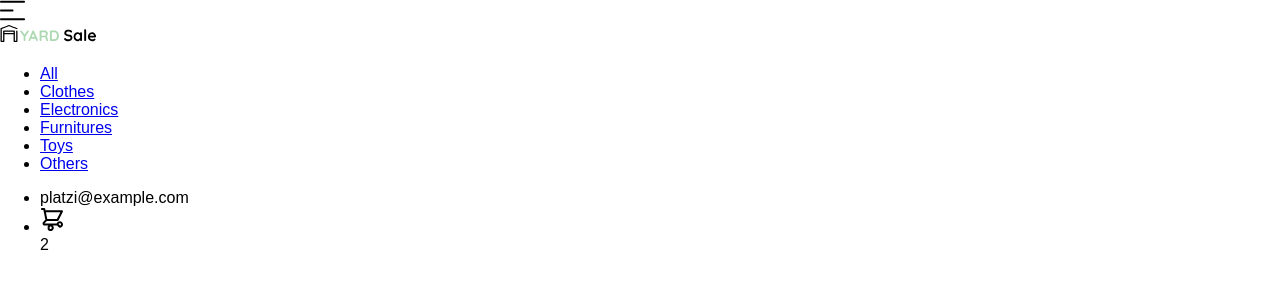
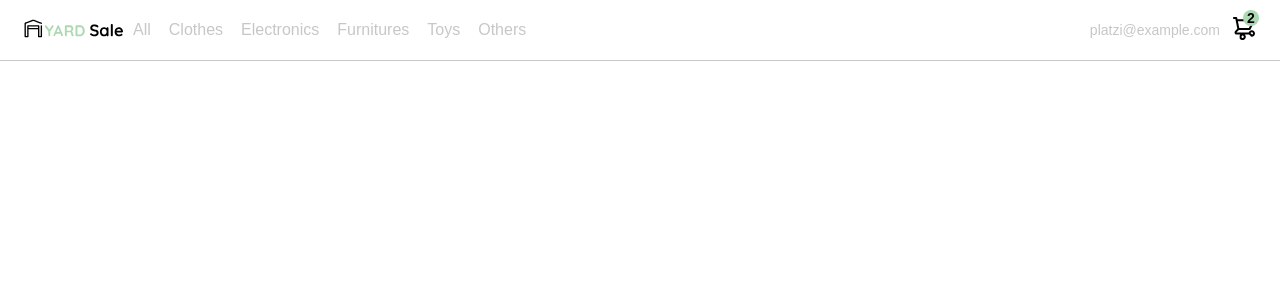
Before and after one commit to Adrianadc-Dev/Front_Pz, a plain HTML site: page nav.html in a window 1280 px wide. Drawn offline with Linux system fonts and the light colour scheme.

Commit message:
se agregan estilos al nav y se hace el diseño responsive

```diff
--- a/nav.html
+++ b/nav.html
@@ -23,11 +23,96 @@
             margin:0;
             font-family: "Quicksand", sans-serif;
         }
+        nav{
+            display: flex;
+            padding: 0 24px;
+            /* width: 100%; */
+            justify-content: space-between;
+            padding: 0 24px;
+            border-bottom: 1px solid var(--very-light-pink);
+
+
+        }
+        .menu{
+            display: none;
+
+        }
+        .logo{
+            width: 100px;
+
+        }
+        .navbar-left{
+            display: flex;
+        }
+        .navbar-left ul {
+            margin-left: 12px;
+        }
+        .navbar-left ul, .navbar-right ul{
+            list-style: none;
+            padding: 0;
+            margin: 0;
+            display: flex;
+            align-items: center;
+            height: 60px;
+
+
+        }
+        .navbar-left ul a, .navbar-right ul a{
+            text-decoration: none;
+            color: var(--very-light-pink);
+            border: 1px solid var(--white);
+            padding: 8px;
+            border-radius: 8px;
+
+        }
+        .navbar-left ul a:hover, .navbar-right ul a:hover{
+
+            border: 1px solid var(--hospital-green);
+            color: var(--hospital-green);
+        }
+        .email{
+            color: var(--very-light-pink);
+            font-size: var(--sm);
+            margin-right: 12px;
+        }
+        .navbar-shopping-cart{
+            position: relative;
+
+        }
+        .navbar-shopping-cart div{
+            width: 16px;
+            height: 16px;
+            background-color: var(--hospital-green);
+            border-radius: 50%;
+            font-size: var(--sm);
+            font-weight: bold;
+            position: absolute;
+            top: -6px;
+            right: -3px;
+            display: flex;
+            justify-content: center;
+
+
+
+        }
+        @media(max-width: 640px){
+            .menu{
+                display: block;
+            }
+            .navbar-left ul{
+                display: none;
+            }
+            .email{
+                display: none;
+            }
+        }
+
+
     </style>
 </head>
 <body>
     <nav>
-        <img src="./icons/icon_menu.svg" alt="">
+        <img src="./icons/icon_menu.svg" alt="" class="menu">
         <div class="navbar-left">
             <img src="./logos/logo_yard_sale.svg" alt="logo" class="logo">
             <ul>
@@ -54,7 +139,7 @@
         </div>
         <div class="navbar-right">
             <ul>
-                <li>platzi@example.com</li>
+                <li class="email">platzi@example.com</li>
                 <li class="navbar-shopping-cart">
                     <img src="./icons/icon_shopping_cart.svg" alt="carro compras">
                     <div>2</div>
```
